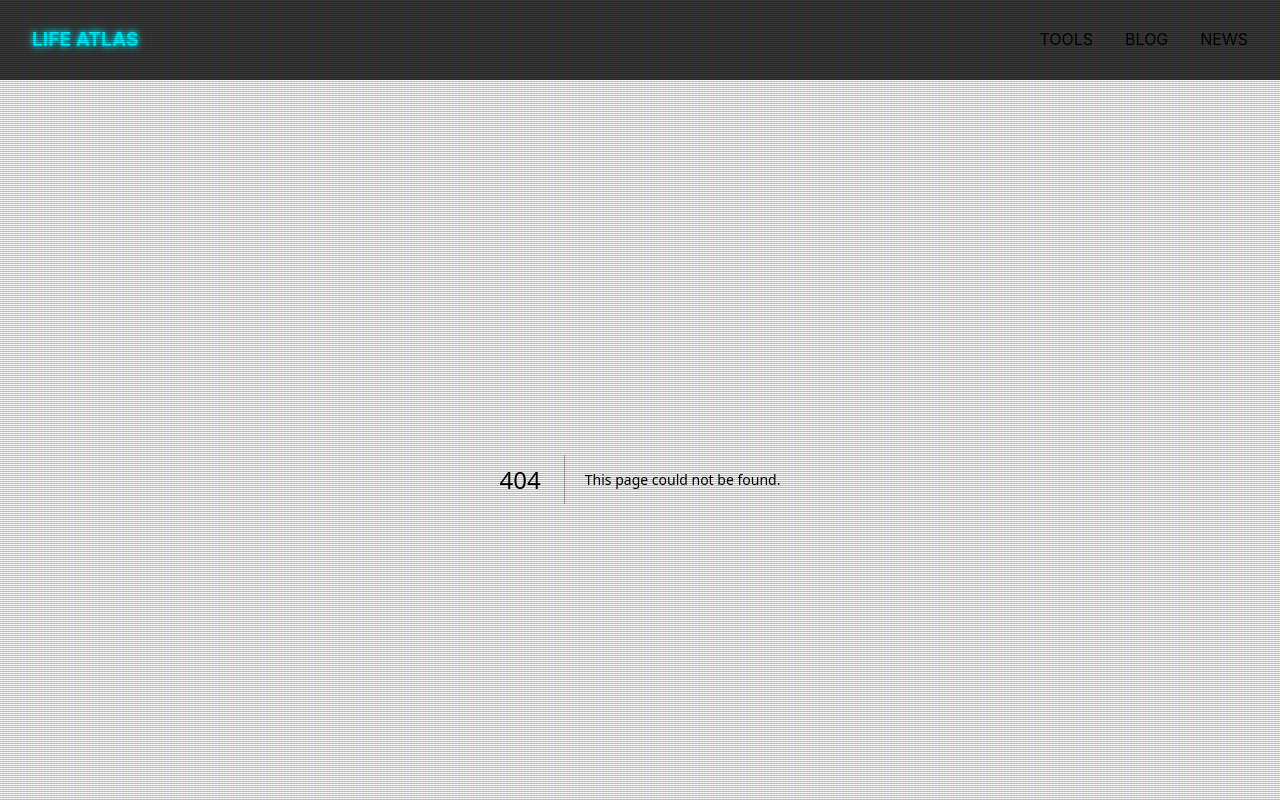
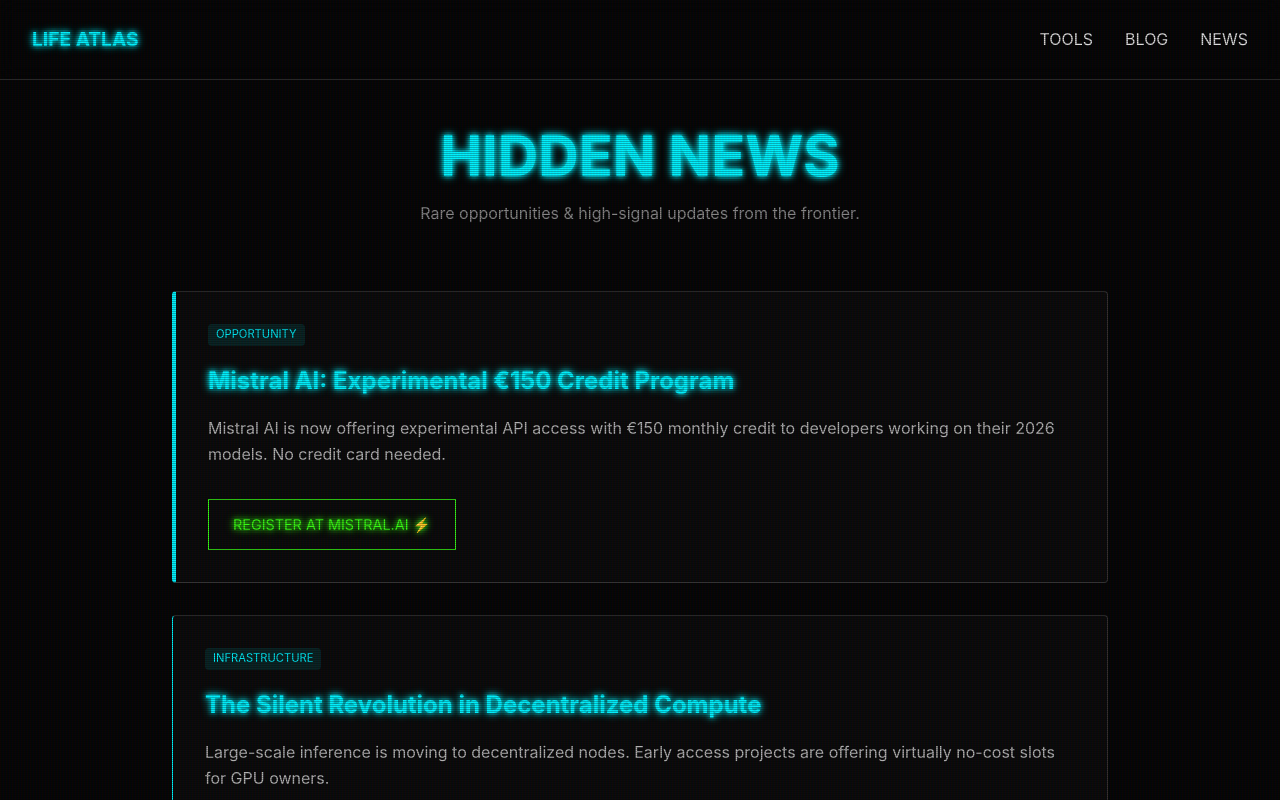
Before and after one commit to kukicivan/life-atlas, a Next.js app: page /news in a window 1280 px wide. Before the commit this address had no page. Shown: the top 800 px of the page. Built offline with nearby package versions, Linux system fonts and the light colour scheme.

Commit message:
Implement dedicated Blog and News environments

```diff
--- a/app/layout.tsx
+++ b/app/layout.tsx
@@ -18,9 +18,9 @@
         <nav>
           <div className="glow-text" style={{ fontWeight: 'bold', fontSize: '1.2rem' }}>LIFE ATLAS</div>
           <div className="nav-links">
-            <a href="#tools">TOOLS</a>
-            <a href="#blog">BLOG</a>
-            <a href="#news">NEWS</a>
+            <a href="/#tools">TOOLS</a>
+            <a href="/blog">BLOG</a>
+            <a href="/news">NEWS</a>
           </div>
         </nav>
         {children}
--- /dev/null
+++ b/app/news/page.tsx
@@ -0,0 +1,63 @@
+export default function NewsIndex() {
+  const newsItems = [
+    {
+      title: "Mistral AI: Experimental €150 Credit Program",
+      description: "Mistral AI is now offering experimental API access with €150 monthly credit to developers working on their 2026 models. No credit card needed.",
+      cta: "REGISTER AT MISTRAL.AI",
+      link: "https://mistral.ai/studio/subscription",
+      category: "OPPORTUNITY",
+      urgent: true
+    },
+    {
+      title: "The Silent Revolution in Decentralized Compute",
+      description: "Large-scale inference is moving to decentralized nodes. Early access projects are offering virtually no-cost slots for GPU owners.",
+      cta: "LEARN MORE",
+      link: "#",
+      category: "INFRASTRUCTURE",
+      urgent: false
+    }
+  ];
+
+  return (
+    <main style={{ padding: '2rem', maxWidth: '1000px', margin: '0 auto' }}>
+      <header style={{ marginBottom: '4rem', textAlign: 'center' }}>
+        <h1 className="glow-text" style={{ fontSize: '3.5rem' }}>HIDDEN NEWS</h1>
+        <p style={{ opacity: 0.6 }}>Rare opportunities & high-signal updates from the frontier.</p>
+      </header>
+
+      <div style={{ display: 'grid', gap: '2rem' }}>
+        {newsItems.map((item, i) => (
+          <div key={i} className="glow-card" style={{
+            borderLeft: item.urgent ? '4px solid var(--neon-cyan)' : '1px solid var(--neon-cyan)',
+            padding: '2rem'
+          }}>
+            <div style={{ display: 'flex', justifyContent: 'space-between', marginBottom: '1rem' }}>
+              <span style={{
+                fontSize: '0.7rem',
+                background: 'rgba(0, 255, 255, 0.1)',
+                padding: '2px 8px',
+                borderRadius: '4px',
+                color: 'var(--neon-cyan)'
+              }}>{item.category}</span>
+            </div>
+            <h2 className="glow-text" style={{ marginBottom: '1rem' }}>{item.title}</h2>
+            <p style={{ opacity: 0.8, marginBottom: '2rem', lineHeight: '1.6' }}>{item.description}</p>
+            <a href={item.link} className="glow-text-green" style={{
+              fontSize: '0.9rem',
+              border: '1px solid var(--neon-green)',
+              padding: '0.8rem 1.5rem',
+              textDecoration: 'none',
+              display: 'inline-block'
+            }}>
+              {item.cta} ⚡
+            </a>
+          </div>
+        ))}
+      </div>
+
+      <div style={{ marginTop: '4rem', padding: '2rem', border: '1px dashed #444', textAlign: 'center', opacity: 0.6 }}>
+        <p>New signals detected daily. Check back for updates.</p>
+      </div>
+    </main>
+  );
+}
```
Also changed, not shown: app/blog/page.tsx (added, +44 -0 lines), app/page.tsx (+8 -23 lines).
